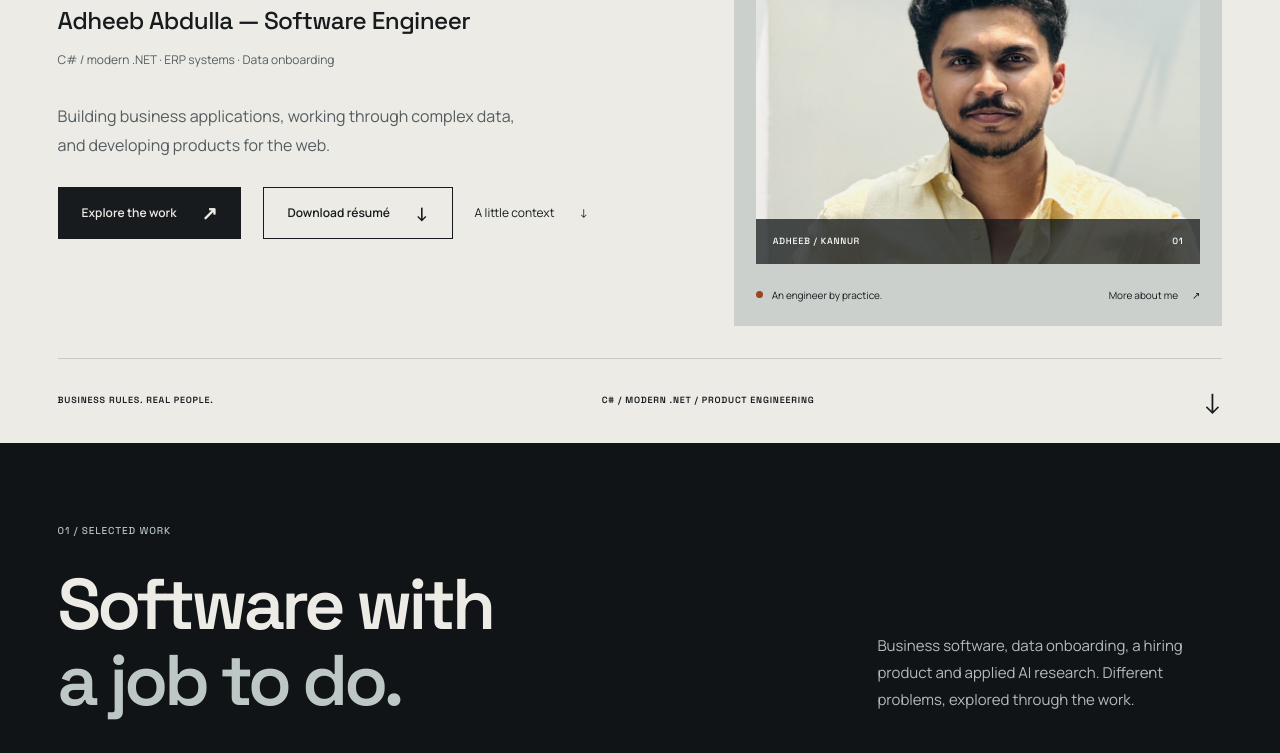
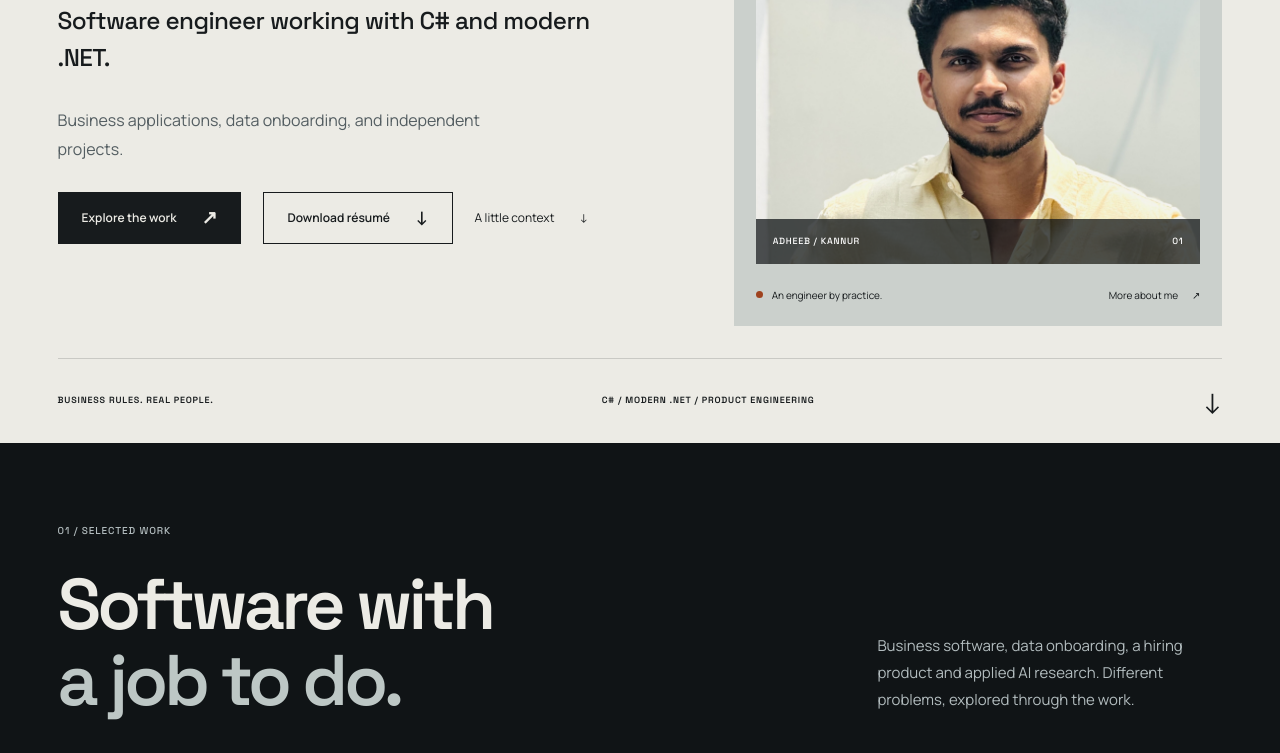
Before and after one commit to adheebabdulla007/adheeb-portfolio, a website: page index.html in a window 1280 px wide. Shown: the part 427-1180 px from the top of the page. Drawn offline with Linux system fonts and the light colour scheme.

Commit message:
Update approved portfolio opening only

```diff
--- a/index.html
+++ b/index.html
@@ -22,8 +22,8 @@
   <section class="hero wrap" id="home" aria-labelledby="hero-title">
     <div class="hero-meta"><p class="identity"><span class="tiny-dot"></span> ADHEEB ABDULLA V P <span class="identity-divider">/</span> SOFTWARE ENGINEER</p><p class="eyebrow">KANNUR, INDIA</p></div>
     <div class="hero-grid"><div class="hero-copy">
-      <h1 id="hero-title"><span class="hero-discipline">Business software.</span><span class="hero-statement">From data<br>to delivery.</span></h1><p class="hero-role">Adheeb Abdulla — Software Engineer</p><p class="hero-specialisms">C# / modern .NET · ERP systems · Data onboarding</p>
-      <p class="hero-description">Building business applications, working through complex data, and developing products for the web.</p>
+      <h1 id="hero-title"><span class="hero-discipline">Adheeb Abdulla</span><span class="hero-statement">A closer look<br>at the work.</span></h1><p class="hero-role">Software engineer working with C# and modern .NET.</p>
+      <p class="hero-description">Business applications, data onboarding, and independent projects.</p>
       <div class="hero-actions"><a class="button" href="#projects">Explore the work <span>↗</span></a><a class="button button-outline" href="assets/AdheebResume.pdf" download="AdheebAbdullaResume.pdf">Download résumé <span>↓</span></a><a class="quiet-link" href="#about">A little context <span>↓</span></a></div>
     </div><div class="portrait-panel">
       <div class="portrait-top"><span class="eyebrow">THE PERSON BEHIND THE WORK</span><button class="portrait-toggle" aria-expanded="false" aria-controls="portrait-context" aria-label="Read a little context about Adheeb" hidden>＋</button></div>
```
